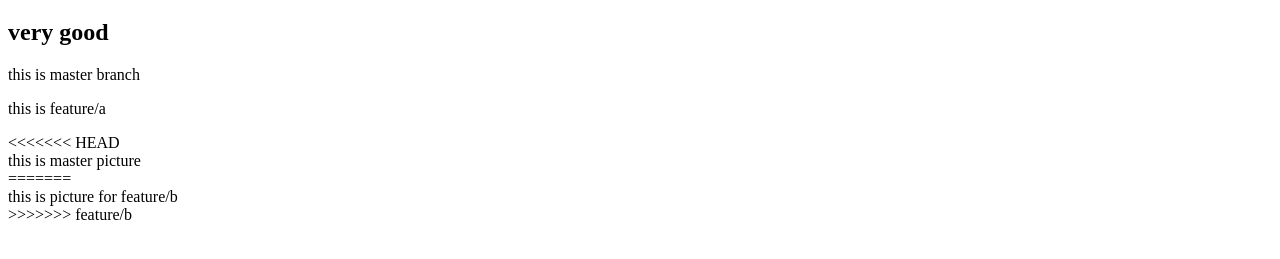
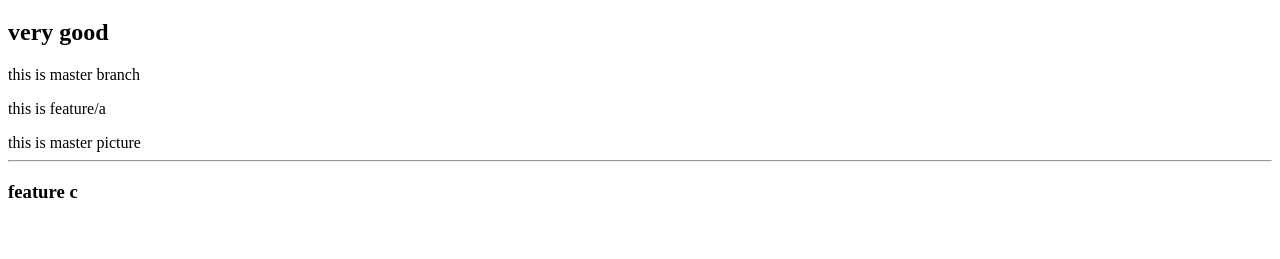
Before and after one commit to s19003045/gitcommand-test, a website: page index.html in a window 1280 px wide. Shown: the part 61-320 px from the top of the page. Drawn offline with Linux system fonts and the light colour scheme.

Commit message:
add feature c to index.html

```diff
--- a/index.html
+++ b/index.html
@@ -13,12 +13,10 @@
   <h2>very good</h2>
   <p>this is master branch</p>
   <p>this is feature/a</p>
-<<<<<<< HEAD
   <div class="picture">this is master picture</div>
-=======
 
-  <div class="picture">this is picture for feature/b</div>
->>>>>>> feature/b
+  <hr>
+  <h3>feature c</h3>
 </body>
 
 </html>
```
